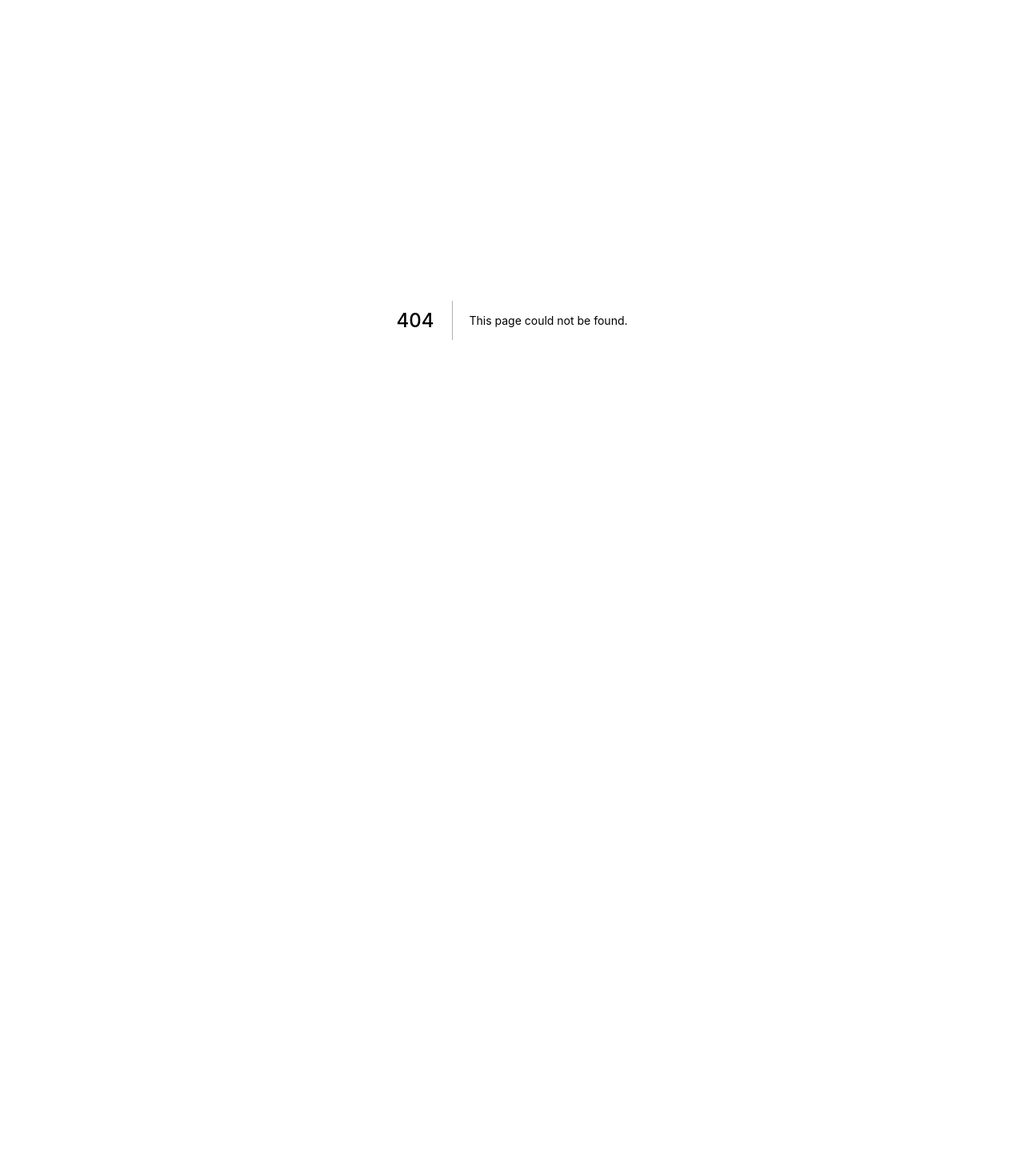
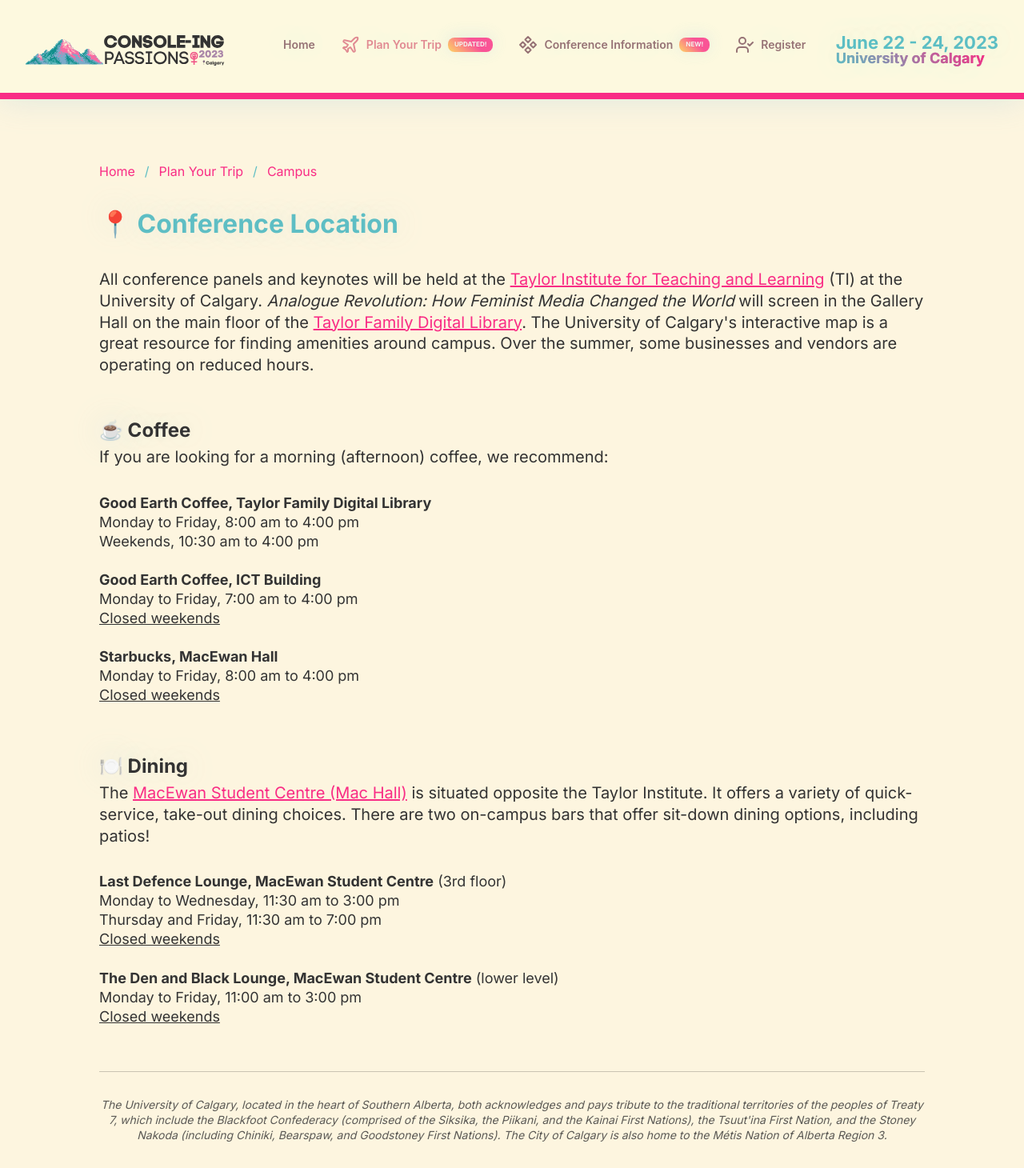
Before and after one commit to LMulvey/cp23, a Next.js app: page /plan-your-trip/campus in a window 1280 px wide. Before the commit this address had no page. Shown: the whole page at 80% size. Before the commit the page ends 800 px from the top, so only its background shows below. Built offline with nearby package versions, Linux system fonts and the light colour scheme; a web font is replaced by a local one.

Commit message:
feat: consolidated conference page

```diff
--- a/cspell.json
+++ b/cspell.json
@@ -17,6 +17,7 @@
     "Charette",
     "Chiniki",
     "Chokshi",
+    "Defence",
     "Dosekun",
     "globalisation",
     "Hargraves",
--- a/src/components/Layout/Layout.tsx
+++ b/src/components/Layout/Layout.tsx
@@ -11,7 +11,7 @@ import { useRouter } from 'next/router';
 import { Fragment, ReactNode } from 'react';
 import { PageTitle } from '../PageTitle';
 import { Content } from '../Typography';
-import { FileHeart, Plane, Star, UserCheck } from 'lucide-react';
+import { Component as ConferenceIcon, Plane, UserCheck } from 'lucide-react';
 import { pxToRem } from '@/utilities/pxToRem';
 
 const Container = styled(motion.div, {
@@ -71,7 +71,7 @@ const Links = styled(motion.div, {
 const Link = styled(motion.a, {
   color: '#967275',
   textShadow: '$blue40',
-  fontSize: '$18',
+  fontSize: '$14',
   fontWeight: '600',
   textAlign: 'center',
   letterSpacing: '-$1',
@@ -336,28 +336,21 @@ export const Layout = ({
               >
                 <Plane />
                 Plan Your Trip
+                <LinkTag>UPDATED!</LinkTag>
               </Link>
             </NextLink>
-            <Link
-              aria-label="Console-ing Passions 2023 Program"
-              href="https://www.openconf.org/consoleingpassions2023/openconf.php"
-              target="_blank"
-              rel="noopener noreferrer"
-            >
-              <FileHeart />
-              Program
-              <LinkTag>NEW!</LinkTag>
-            </Link>
-            <NextLink href="/keynotes" passHref>
+            <NextLink href="/conference" passHref>
               <Link
-                aria-label="Keynotes attending Console-ing Passions 2023"
-                isActive={isActive('/keynotes')}
-                href="/keynotes"
+                aria-label="Console-ing Passions 2023 Conference Info"
+                isActive={isActive('/conference')}
+                href="/conference"
               >
-                <Star />
-                Keynotes
+                <ConferenceIcon />
+                Conference Information
+                <LinkTag>NEW!</LinkTag>
               </Link>
             </NextLink>
+
             <Link
               as="a"
               aria-label="Console-ing Passions 2023 Registration via CVent"
@@ -367,7 +360,6 @@ export const Layout = ({
             >
               <UserCheck />
               Register
-              <LinkTag>NEW!</LinkTag>
             </Link>
           </Links>
         </LogoAndLinks>
--- a/src/components/Typography/Content.ts
+++ b/src/components/Typography/Content.ts
@@ -7,6 +7,7 @@ export const Content = styled(motion.p, {
   fontWeight: '400',
   lineHeight: 1.34,
   marginBottom: '$48',
+  width: '100%',
   textAlign: 'center',
   variants: {
     footer: {
--- /dev/null
+++ b/src/pages/plan-your-trip/campus.tsx
@@ -0,0 +1,139 @@
+import { Layout } from '@/components/Layout';
+import { Content, Heading, HeadingMid } from '@/components/Typography';
+import { styled } from '@/stitches';
+import { commonAnimationVariants } from '@/utilities/animation';
+import type { NextPage } from 'next';
+
+const List = styled('ol', {
+  marginTop: '$8',
+  '& li': {
+    paddingLeft: '$8',
+    margin: '$16 0',
+  },
+});
+
+const Campus: NextPage = () => {
+  return (
+    <Layout
+      animate="animate"
+      initial="animate"
+      title="Student Travel Grants"
+      variants={{
+        visible: {
+          transition: {
+            delayChildren: 0.5,
+            staggerChildren: 0.15,
+          },
+        },
+      }}
+      viewport={{ once: true }}
+      whileInView="visible"
+    >
+      <Heading
+        css={{ textAlign: 'left', width: '100%', marginBottom: '$32' }}
+        variants={commonAnimationVariants}
+      >
+        📍 Conference Location
+      </Heading>
+
+      <Content css={{ textAlign: 'left' }}>
+        All conference panels and keynotes will be held at the{' '}
+        <a
+          href="https://www.google.com/maps/place/Taylor+Institute+for+Teaching+and+Learning/@51.0786384,-114.1318703,18.61z/data=!4m6!3m5!1s0x53716f0933088fa3:0xdd5524b44a9010a7!8m2!3d51.0790518!4d-114.1315614!16s%2Fg%2F11c54gbc3h?entry=ttu"
+          rel="noreferrer noopener"
+          target="_blank"
+        >
+          Taylor Institute for Teaching and Learning
+        </a>{' '}
+        (TI) at the University of Calgary.{' '}
+        <em>Analogue Revolution: How Feminist Media Changed the World</em> will
+        screen in the Gallery Hall on the main floor of the{' '}
+        <a
+          href="https://ucalgary-gs.maps.arcgis.com/apps/webappviewer/index.html?id=2e1817b41cb64815a50f617593aabf4e"
+          target="_blank"
+          rel="noreferrer noopener"
+        >
+          Taylor Family Digital Library
+        </a>
+        . The University of Calgary&apos;s interactive map is a great resource
+        for finding amenities around campus. Over the summer, some businesses
+        and vendors are operating on reduced hours.
+      </Content>
+
+      <HeadingMid
+        css={{
+          textAlign: 'left',
+          '&:hover': { cursor: 'pointer' },
+        }}
+      >
+        ☕️ Coffee
+      </HeadingMid>
+      <Content css={{ textAlign: 'left', marginBottom: '$24' }}>
+        If you are looking for a morning (afternoon) coffee, we recommend:
+      </Content>
+      <Content small css={{ textAlign: 'left', marginBottom: '$16' }}>
+        <strong>Good Earth Coffee, Taylor Family Digital Library</strong>
+        <br />
+        Monday to Friday, 8:00 am to 4:00 pm
+        <br />
+        Weekends, 10:30 am to 4:00 pm
+      </Content>
+      <Content small css={{ textAlign: 'left', marginBottom: '$16' }}>
+        <strong>Good Earth Coffee, ICT Building</strong>
+        <br />
+        Monday to Friday, 7:00 am to 4:00 pm
+        <br />
+        <u>Closed weekends</u>
+      </Content>
+      <Content small css={{ textAlign: 'left', marginBottom: '$16' }}>
+        <strong>Starbucks, MacEwan Hall</strong>
+        <br />
+        Monday to Friday, 8:00 am to 4:00 pm
+        <br />
+        <u>Closed weekends</u>
+      </Content>
+
+      <HeadingMid
+        css={{
+          textAlign: 'left',
+          marginTop: '$40',
+          '&:hover': { cursor: 'pointer' },
+        }}
+      >
+        🍽️ Dining
+      </HeadingMid>
+      <Content css={{ textAlign: 'left', marginBottom: '$24' }}>
+        The{' '}
+        <a
+          href="https://ucalgary-gs.maps.arcgis.com/apps/webappviewer/index.html?id=2e1817b41cb64815a50f617593aabf4e"
+          target="blank"
+          rel="noreferrer noopener"
+        >
+          MacEwan Student Centre (Mac Hall)
+        </a>{' '}
+        is situated opposite the Taylor Institute. It offers a variety of
+        quick-service, take-out dining choices. There are two on-campus bars
+        that offer sit-down dining options, including patios!
+      </Content>
+      <Content small css={{ textAlign: 'left', marginBottom: '$16' }}>
+        <strong>Last Defence Lounge, MacEwan Student Centre</strong> (3rd floor)
+        <br />
+        Monday to Wednesday, 11:30 am to 3:00 pm
+        <br />
+        Thursday and Friday, 11:30 am to 7:00 pm
+        <br />
+        <u>Closed weekends</u>
+      </Content>
+      <Content small css={{ textAlign: 'left', marginBottom: '$16' }}>
+        <strong>The Den and Black Lounge, MacEwan Student Centre</strong> (lower
+        level)
+        <br />
+        Monday to Friday, 11:00 am to 3:00 pm
+        <br />
+        <u>Closed weekends</u>
+      </Content>
+    </Layout>
+  );
+};
+
+export default Campus;
```
Also changed, not shown: src/pages/conference.tsx (added, +131 -0 lines), src/pages/plan-your-trip/index.tsx (+7 -1 lines), 1 other file (tests, documents, lock files or other folders).
